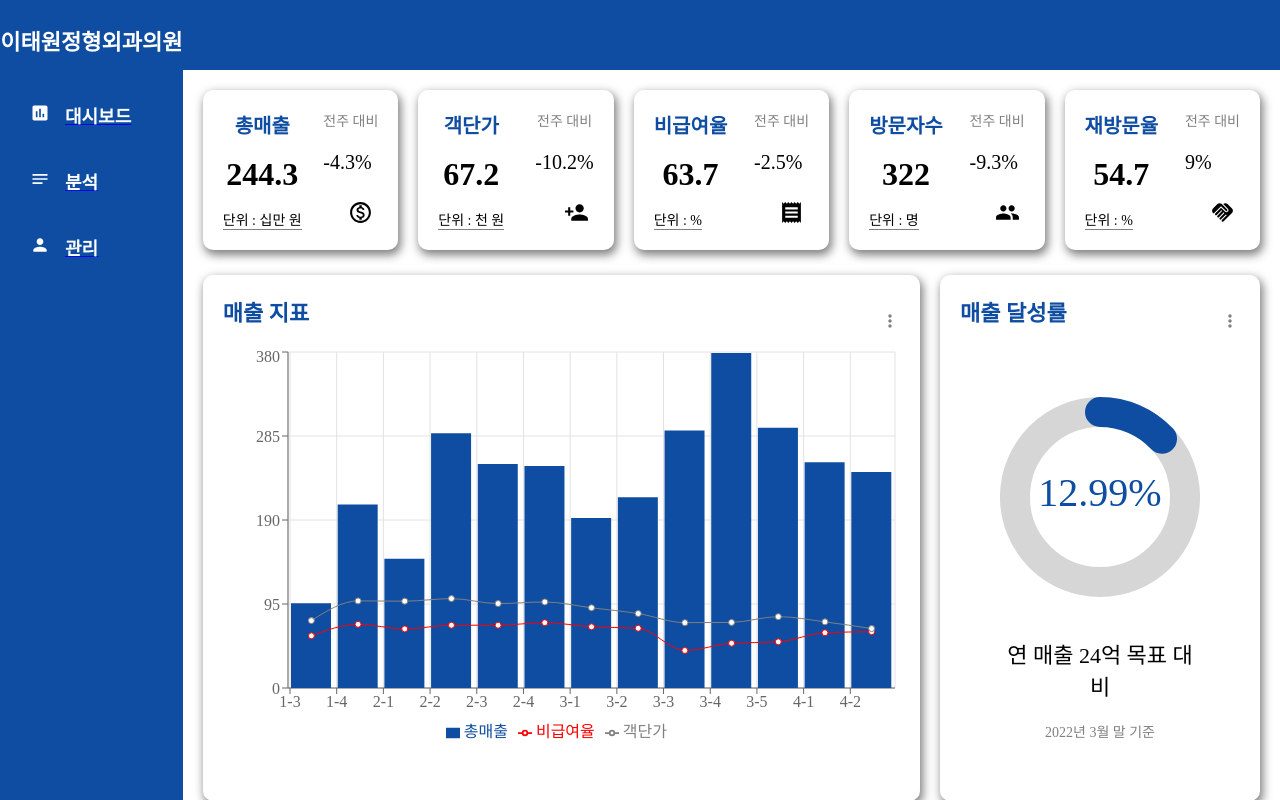
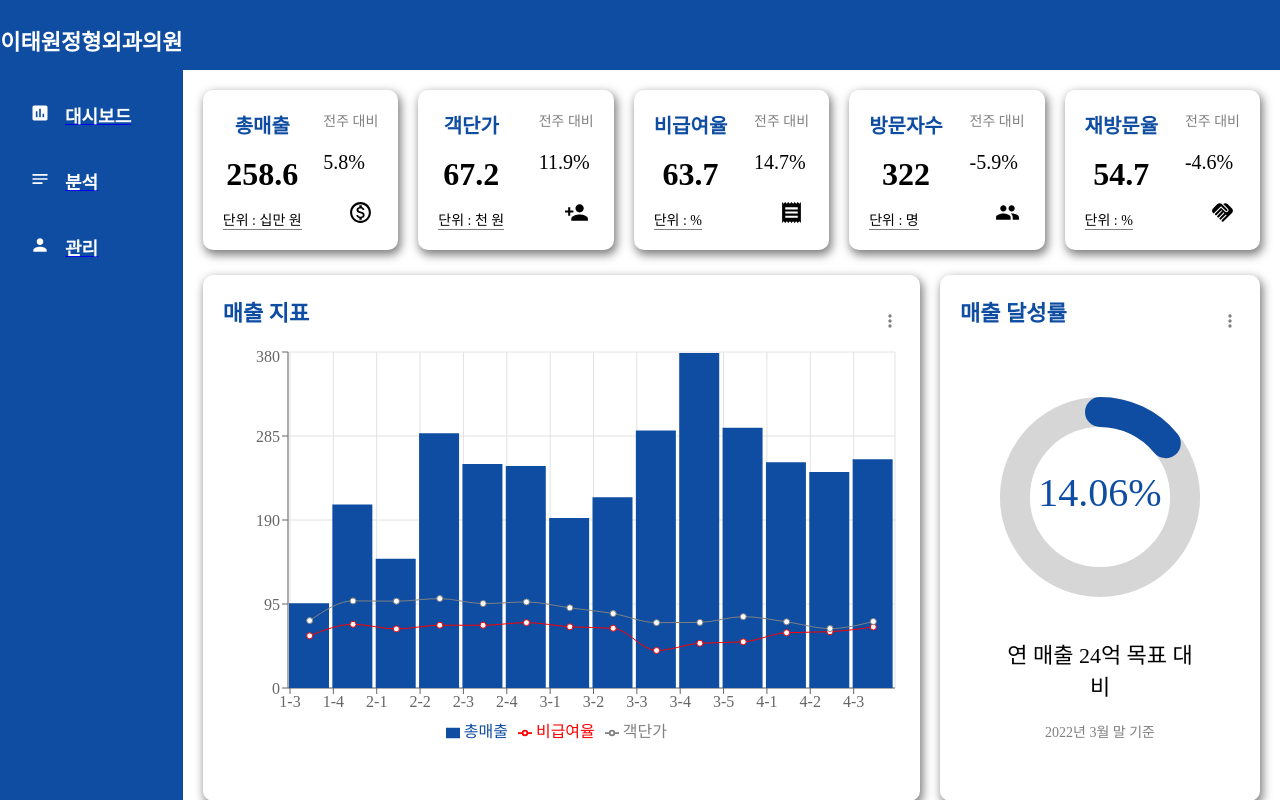
Before and after one commit to irenepark34/itwos_dashboard, a React (Create React App) app: page / in a window 1280 px wide. Shown: the top 800 px of the page. Built offline with nearby package versions, Linux system fonts and the light colour scheme.

Commit message:
first commit

```diff
--- a/src/components/featured/Featured.jsx
+++ b/src/components/featured/Featured.jsx
@@ -13,8 +13,8 @@ export default function Featured() {
       <div className="bottom">
         <div className="featuredChart" style={{ width: 200, height: 200 }}>
           <CircularProgressbar
-            value={12.99}
-            text={"12.99%"}
+            value={14.06}
+            text={"14.06%"}
             strokeWidth={15}
             styles={buildStyles({
               pathColor: "rgb(14, 77, 161)",
--- a/src/components/widget/Widget.jsx
+++ b/src/components/widget/Widget.jsx
@@ -3,7 +3,6 @@ import MonetizationOnOutlinedIcon from "@mui/icons-material/MonetizationOnOutlin
 import HandshakeIcon from "@mui/icons-material/Handshake";
 import ReceiptIcon from "@mui/icons-material/Receipt";
 import PeopleIcon from "@mui/icons-material/People";
-import { widgetData } from "../../dataSource";
 import "./widget.scss";
 
 export default function Widget({ type }) {
@@ -13,10 +12,10 @@ export default function Widget({ type }) {
     case "총매출":
       data = {
         title: "총매출",
-        value: 244.3,
+        value: 258.6,
         link: "단위 : 십만 원",
         icon: <MonetizationOnOutlinedIcon className="icon" />,
-        percentage: -4.3,
+        percentage: 5.8,
       };
       break;
     case "객단가":
@@ -25,7 +24,7 @@ export default function Widget({ type }) {
         value: 67.2,
         link: "단위 : 천 원",
         icon: <PersonAddIcon className="icon" />,
-        percentage: -10.2,
+        percentage: 11.9,
       };
       break;
     case "비급여율":
@@ -34,7 +33,7 @@ export default function Widget({ type }) {
         value: 63.7,
         link: "단위 : %",
         icon: <ReceiptIcon className="icon" />,
-        percentage: -2.5,
+        percentage: 14.7,
       };
       break;
     case "방문자수":
@@ -43,7 +42,7 @@ export default function Widget({ type }) {
         value: 322,
         link: "단위 : 명",
         icon: <PeopleIcon className="icon" />,
-        percentage: -9.3,
+        percentage: -5.9,
       };
       break;
     case "재방문율":
@@ -52,7 +51,7 @@ export default function Widget({ type }) {
         value: 54.7,
         link: "단위 : %",
         icon: <HandshakeIcon className="icon" />,
-        percentage: 9.0,
+        percentage: -4.6,
       };
       break;
 
--- a/src/dataSource.js
+++ b/src/dataSource.js
@@ -129,17 +129,27 @@ export const weeklyData = [
     신규객단가: 42.6,
     재진객단가: 74.5,
   },
+  {
+    name: "4-3",
+    총매출: 258.6,
+    객단가: 75.2,
+    비급여율: 69.0,
+    방문자수: 303,
+    재방문율: 52.1,
+    신규객단가: 47.4,
+    재진객단가: 92.9,
+  },
 ];
 
 export const widgetData = [
   {
-    name: "4-2",
-    총매출: 244.3,
-    객단가: 67.2,
-    비급여율: 63.7,
-    방문자수: 322,
-    재방문율: 54.7,
-    신규객단가: 42.6,
-    재진객단가: 74.5,
+    name: "4-3",
+    총매출: 258.6,
+    객단가: 75.2,
+    비급여율: 69.0,
+    방문자수: 303,
+    재방문율: 52.1,
+    신규객단가: 47.4,
+    재진객단가: 92.9,
   },
 ];
```
Also changed, not shown: 1 other file (tests, documents, lock files or other folders).
